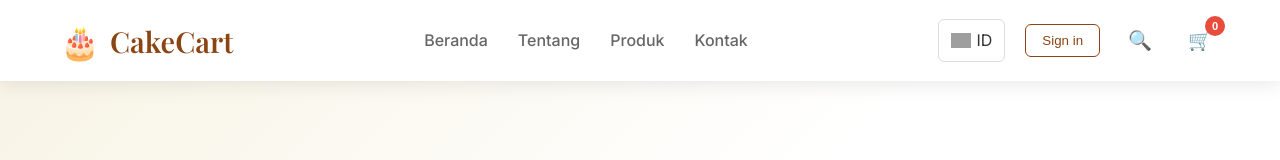
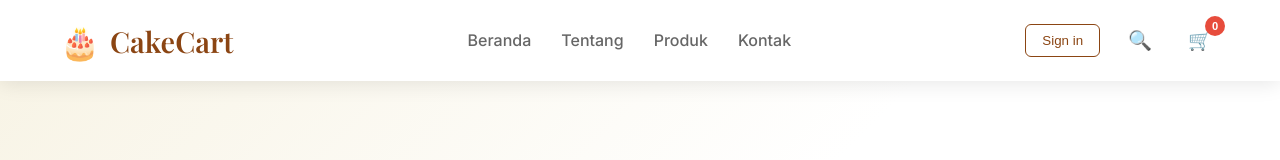
Before and after one commit to havelesbear34/webcakecart, a plain HTML site: page index.html in a window 1280 px wide. Shown: the top 160 px of the page. Drawn offline with nearby package versions, Linux system fonts and the light colour scheme; grey boxes are pictures that could not be loaded.

Commit message:
Update index.html

```diff
--- a/index.html
+++ b/index.html
@@ -34,10 +34,6 @@
 
             <!-- Right Section -->
             <div class="header-right">
-                <div class="language-selector">
-                    <img src="https://flagsapi.com/ID/flat/24.png" alt="ID" class="flag-icon">
-                    <span>ID</span>
-                </div>
                 <button class="sign-in-btn">Sign in</button>
                 <button class="search-btn">🔍</button>
                 <button class="cart-btn" onclick="openCart()">
```
